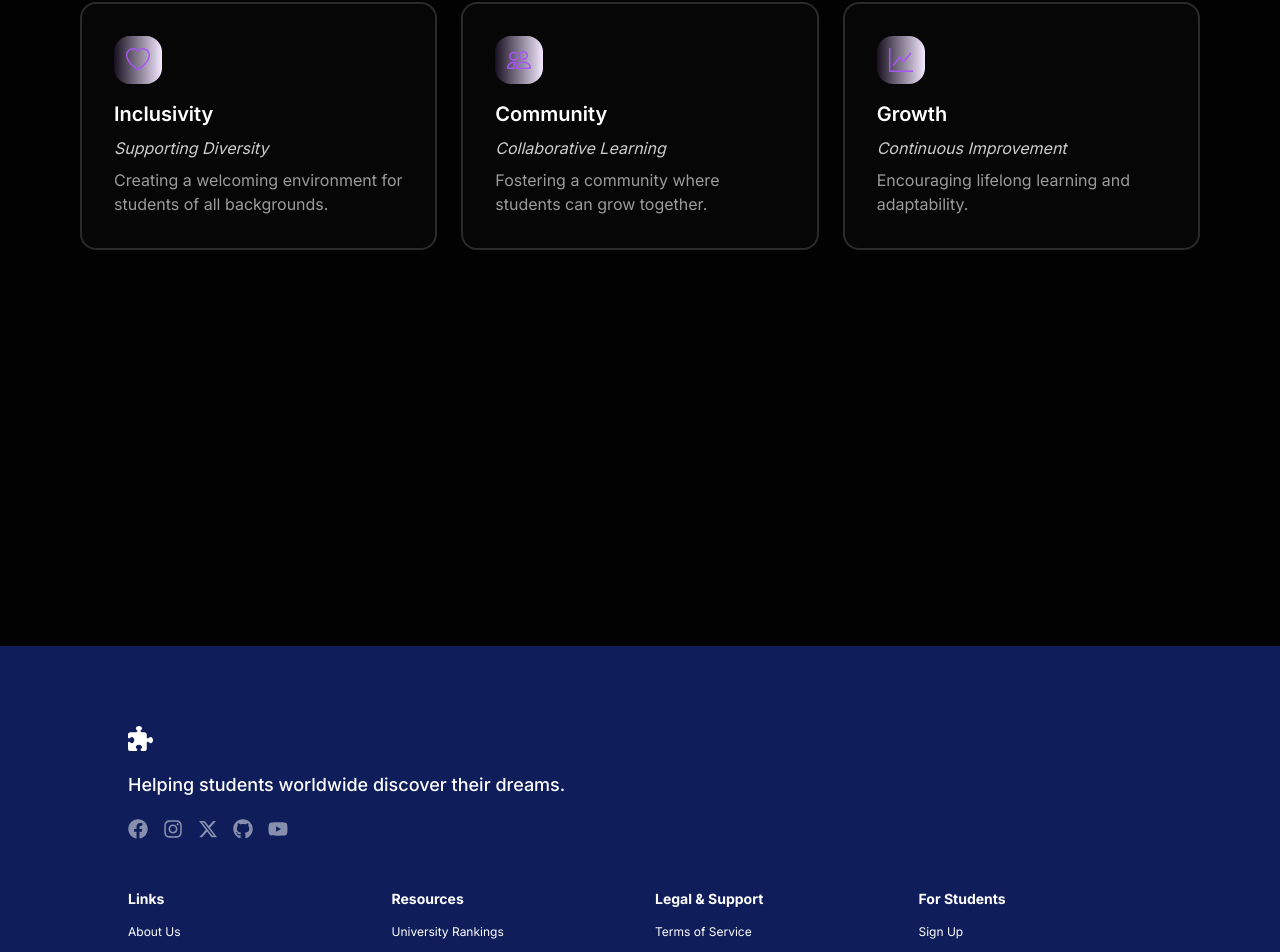
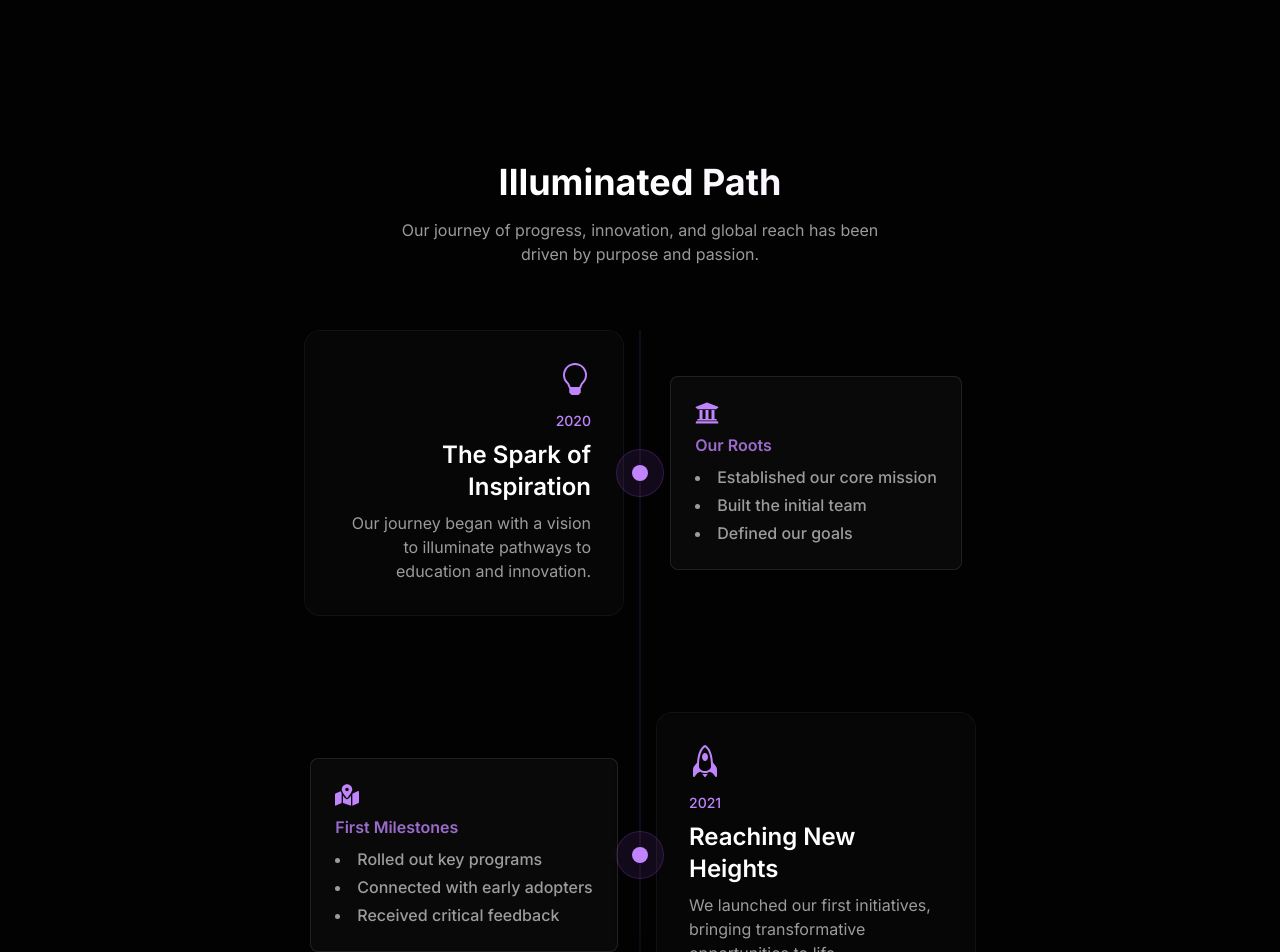
Before and after one commit to ebeeyuuu/react-uniglow, a Next.js app: page /pages/about/mission-and-values in a window 1280 px wide. Shown: the part 1710-2662 px from the top of the page. Built offline with nearby package versions, Linux system fonts and the light colour scheme.

Commit message:
added commitment tracker and illuminated path tracker to mission and values section

```diff
--- /dev/null
+++ b/src/app/components/About/MissionAndValues/CommitmentTracker.tsx
@@ -0,0 +1,32 @@
+import React from "react";
+
+const goals = [
+  { label: "Sustainability Projects", progress: 70 },
+  { label: "Community Engagement", progress: 50 },
+  { label: "Innovation Milestones", progress: 80 },
+];
+
+const CommitmentTracker = () => (
+  <section data-aos="fade-up">
+    <h2 className="text-3xl font-bold text-center mb-8">
+      Commitment to the Future
+    </h2>
+    <div className="space-y-6 max-w-xl mx-auto">
+      {goals.map((goal, index) => (
+        <div key={index} className="space-y-2">
+          <p className="text-gray-300">{goal.label}</p>
+          <div className="w-full bg-gray-800 rounded-lg h-4">
+            <div
+              className="h-4 rounded-lg bg-purple-600"
+              style={{ width: `${goal.progress}%` }}
+              data-aos="fade-right"
+              data-aos-delay={`${index * 150}`}
+            ></div>
+          </div>
+        </div>
+      ))}
+    </div>
+  </section>
+);
+
+export default CommitmentTracker;
--- /dev/null
+++ b/src/app/components/About/MissionAndValues/IlluminatedPath.tsx
@@ -0,0 +1,148 @@
+import React, { useEffect } from "react";
+import { BsLightbulb, BsRocket, BsGlobe } from "react-icons/bs";
+import { FaUniversity, FaMapMarkedAlt, FaHandshake } from "react-icons/fa";
+import AOS from "aos";
+import "aos/dist/aos.css";
+
+const milestones = [
+  {
+    year: "2020",
+    icon: BsLightbulb,
+    title: "The Spark of Inspiration",
+    description:
+      "Our journey began with a vision to illuminate pathways to education and innovation.",
+    extraInfo: {
+      icon: FaUniversity,
+      title: "Our Roots",
+      points: [
+        "Established our core mission",
+        "Built the initial team",
+        "Defined our goals",
+      ],
+    },
+  },
+  {
+    year: "2021",
+    icon: BsRocket,
+    title: "Reaching New Heights",
+    description:
+      "We launched our first initiatives, bringing transformative opportunities to life.",
+    extraInfo: {
+      icon: FaMapMarkedAlt,
+      title: "First Milestones",
+      points: [
+        "Rolled out key programs",
+        "Connected with early adopters",
+        "Received critical feedback",
+      ],
+    },
+  },
+  {
+    year: "2023",
+    icon: BsGlobe,
+    title: "Global Impact",
+    description:
+      "With a growing community, we expanded globally to make a difference everywhere.",
+    extraInfo: {
+      icon: FaHandshake,
+      title: "A Global Community",
+      points: [
+        "Reached 1M users",
+        "Forged partnerships",
+        "Fostered inclusivity worldwide",
+      ],
+    },
+  },
+];
+
+const IlluminatedPath = () => {
+  useEffect(() => {
+    AOS.init({
+      once: true,
+    });
+  });
+
+  return (
+    <section className="py-24 relative">
+      <div className="max-w-7xl mx-auto px-4 relative">
+        <div className="text-center mb-16">
+          <h2
+            data-aos="fade-up"
+            data-aos-delay="300"
+            className="text-2xl lg:text-4xl font-bold mb-4 bg-gradient-to-r from-white via-white to-purple-200 bg-clip-text text-transparent"
+          >
+            Illuminated Path
+          </h2>
+          <p
+            data-aos="fade-up"
+            data-aos-delay="350"
+            className="text-xs lg:text-base text-white/60 max-w-lg mx-auto"
+          >
+            Our journey of progress, innovation, and global reach has been
+            driven by purpose and passion.
+          </p>
+        </div>
+
+        <div className="relative max-w-2xl mx-auto flex flex-col items-center">
+          <div className="absolute left-1/2 transform -translate-x-1/2 top-0 bottom-0 w-px bg-gradient-to-b from-purple-500/20 via-purple-500/20 to-transparent" />
+
+          <div className="space-y-24">
+            {milestones.map((milestone, index) => (
+              <div
+                data-aos="fade-up"
+                data-aos-delay={`${400 + 50 * index}`}
+                key={index}
+                className={`relative flex flex-col md:flex-row items-center gap-8 ${
+                  index % 2 === 0 ? "md:flex-row" : "md:flex-row-reverse"
+                }`}
+              >
+                <div className="flex-1">
+                  <div
+                    className={`p-8 bg-white/[0.02] rounded-2xl border border-white/5 backdrop-blur-sm ${
+                      index % 2 === 0 ? "md:text-right" : "md:text-left"
+                    }`}
+                  >
+                    <milestone.icon className="inline-block h-5 lg:h-8 w-5 lg:w-8 text-purple-400 mb-4" />
+                    <div className="text-xs lg:text-sm font-medium text-purple-400 mb-2">
+                      {milestone.year}
+                    </div>
+                    <h3 className="text-lg lg:text-2xl font-semibold mb-2">
+                      {milestone.title}
+                    </h3>
+                    <p className="text-xs lg:text-base text-white/60">
+                      {milestone.description}
+                    </p>
+                  </div>
+                </div>
+
+                <div className="absolute left-1/2 transform -translate-x-1/2 w-12 h-12 rounded-full bg-purple-500/10 border border-purple-500/20 flex items-center justify-center">
+                  <div className="w-4 h-4 rounded-full bg-purple-400" />
+                </div>
+
+                <div
+                  data-aos="fade-up"
+                  data-aos-delay={`${400 + 75 * index}`}
+                  className="flex-1 hidden md:flex items-center justify-center text-purple-400/80 text-sm font-medium"
+                >
+                  <div className="bg-white/[0.03] p-6 rounded-lg border border-white/10 backdrop-blur-sm">
+                    <milestone.extraInfo.icon className="h-3 lg:h-6 w-3 lg:w-6 text-purple-400 mb-2" />
+                    <h4 className="text-xs lg:text-base font-semibold mb-2">
+                      {milestone.extraInfo.title}
+                    </h4>
+                    <ul className="text-xs lg:text-base list-disc list-inside space-y-1 text-white/60">
+                      {milestone.extraInfo.points.map((point, i) => (
+                        <li key={i}>{point}</li>
+                      ))}
+                    </ul>
+                  </div>
+                </div>
+              </div>
+            ))}
+          </div>
+        </div>
+      </div>
+    </section>
+  );
+};
+
+export default IlluminatedPath;
--- a/src/app/components/About/MissionAndValues/Mission.tsx
+++ b/src/app/components/About/MissionAndValues/Mission.tsx
@@ -27,26 +27,20 @@ const missionStats = [
 
 const Mission = () => {
   return (
-    <section className="relative">
+    <section className="relative -mt-18">
       <div className="absolute inset-0 bg-gradient-to-t from-purple-500/10 via-transparent to-transparent" />
       <div className="max-w-6xl mx-auto px-4 relative">
         <div className="text-center mb-16">
           <h2 className="text-2xl lg:text-4xl font-bold mb-4 bg-gradient-to-r from-white to-purple-200 bg-clip-text text-transparent">
             Our Mission
           </h2>
-          <p className="text-xs lg:text-base text-white/60 max-w-lg mx-auto text-center">
-            Our values represent the principles that drive us to create a
-            better, more inclusive environment for students. We are dedicated to
-            supporting diversity, fostering collaboration, and encouraging
-            continuous growth in both learning and life.
-          </p>
         </div>
         <div className="grid grid-cols-1 lg:grid-cols-3 gap-6">
           {missionStats.map((mission, index) => (
             <div key={index} className="relative group">
               <div className="absolute inset-0 bg-gradient-to-r from-purple-500/10 to-transparent opacity-0 group-hover:opacity-100 transition-opacity rounded-xl smooth-animation" />
               <div className="relative p-8 bg-white/[0.02] rounded-2xl border-2 border-white/15 backdrop-blur-sm h-full">
-                <div className="flex items-center justify-center w-12 h-12 mb-4 rounded-2xl bg-gradient-to-r from-purple-500/10 to-purple-100">
+                <div className="flex items-center justify-center w-12 h-12 mb-6 rounded-2xl bg-gradient-to-r from-purple-500/10 to-purple-500/10">
                   <mission.icon className="h-6 w-6 text-purple-500" />
                 </div>
                 <h3 className="text-base lg:text-xl font-semibold mb-2">
--- a/src/app/components/About/MissionAndValues/Values.tsx
+++ b/src/app/components/About/MissionAndValues/Values.tsx
@@ -32,22 +32,13 @@ const Values = () => {
           <h2 className="text-2xl lg:text-4xl font-bold mb-4 bg-gradient-to-r from-white to-purple-200 bg-clip-text text-transparent">
             Our Values
           </h2>
-          <p className="text-xs lg:text-base text-white/60 max-w-lg mx-auto text-center">
-            At UniGlow, our values define who we are and what we strive to
-            achieve. By prioritizing inclusivity, fostering a sense of
-            community, and promoting continuous growth, we aim to create an
-            environment where every student feels empowered to thrive. These
-            principles guide our efforts to support students on their
-            educational and personal journeys, ensuring they have the tools and
-            opportunities to succeed.
-          </p>
         </div>
         <div className="grid grid-cols-1 lg:grid-cols-3 gap-6">
           {valuesStats.map((value, index) => (
             <div key={index} className="relative group">
               <div className="absolute inset-0 bg-gradient-to-r from-purple-500/10 to-transparent opacity-0 group-hover:opacity-100 transition-opacity rounded-xl smooth-animation" />
               <div className="relative p-8 bg-white/[0.02] rounded-2xl border-2 border-white/15 backdrop-blur-sm h-full">
-                <div className="flex items-center justify-center w-12 h-12 mb-4 rounded-2xl bg-gradient-to-r from-purple-500/10 to-purple-100">
+                <div className="flex items-center justify-center w-12 h-12 mb-6 rounded-2xl bg-gradient-to-r from-purple-500/10 to-purple-500/10">
                   <value.icon className="h-6 w-6 text-purple-500" />
                 </div>
                 <h3 className="text-base lg:text-xl font-semibold mb-2">
--- a/src/app/pages/about/mission-and-values/page.tsx
+++ b/src/app/pages/about/mission-and-values/page.tsx
@@ -6,8 +6,18 @@ import NavBar from "@/app/components/NavBar";
 import Footer from "@/app/components/LandingPage/Footer";
 
 const Hero = lazy(() => import("@/app/components/About/MissionAndValues/Hero"));
-const Mission = lazy(() => import("@/app/components/About/MissionAndValues/Mission"));
-const Values = lazy(() => import("@/app/components/About/MissionAndValues/Values"));
+const Mission = lazy(
+  () => import("@/app/components/About/MissionAndValues/Mission"),
+);
+const Values = lazy(
+  () => import("@/app/components/About/MissionAndValues/Values"),
+);
+const IlluminatedPath = lazy(
+  () => import("@/app/components/About/MissionAndValues/IlluminatedPath"),
+);
+const CommitmentTracker = lazy(
+  () => import("@/app/components/About/MissionAndValues/CommitmentTracker"),
+);
 
 const Home = () => {
   return (
@@ -16,6 +26,8 @@ const Home = () => {
       <Hero />
       <Mission />
       <Values />
+      <IlluminatedPath />
+      <CommitmentTracker />
       <Footer />
     </Suspense>
   );
```
